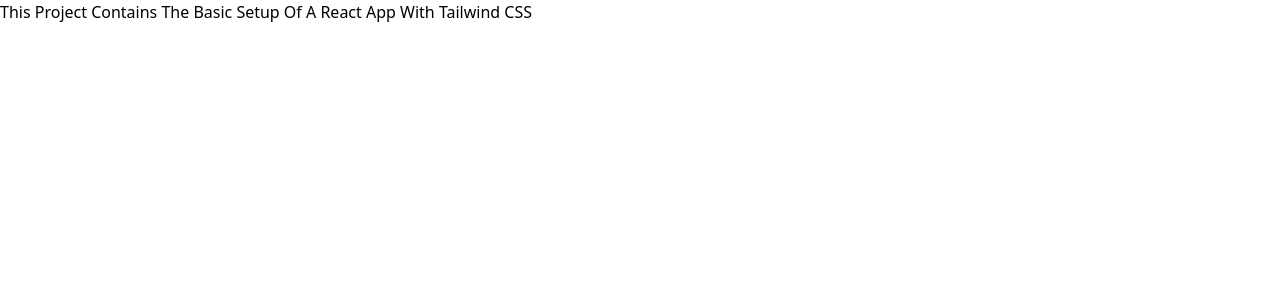
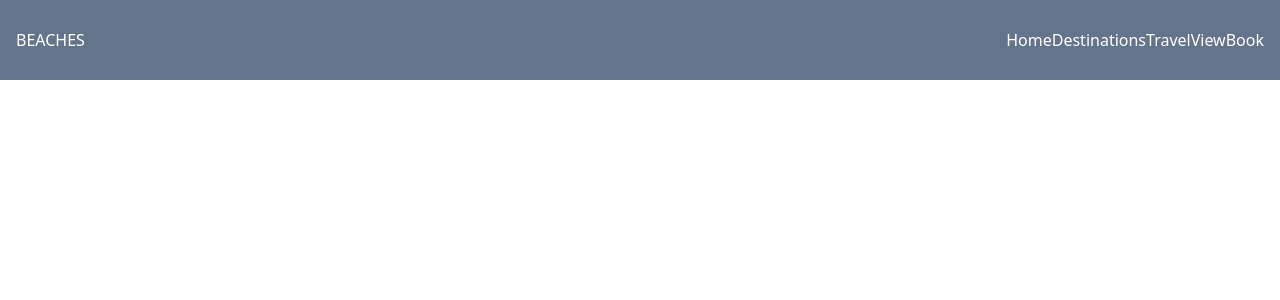
Before and after one commit to HossainRafi/Beaches, a React (Create React App) app: page / in a window 1280 px wide. Shown: the top 300 px of the page. Built offline with nearby package versions, Linux system fonts and the light colour scheme; the HTML template or start-up script is replaced by a standard one.

Commit message:
nav create

```diff
--- a/src/App.js
+++ b/src/App.js
@@ -1,9 +1,9 @@
+import Navbar from "./components/Navbar";
+
 function App() {
   return (
     <div>
-      <h1>
-        This Project Contains The Basic Setup Of A React App With Tailwind CSS
-      </h1>
+      <Navbar />
     </div>
   );
 }
--- a/src/components/Navbar.jsx
+++ b/src/components/Navbar.jsx
@@ -1,9 +1,24 @@
-import React from 'react'
+import React from "react";
 
 const Navbar = () => {
+
+
   return (
-    <div>Navbar</div>
-  )
-}
+    <div className="flex w-full justify-between items-center h-20 px-4 absolute z-10 text-white bg-slate-500">
+      <div>
+        <h1 >
+          BEACHES
+        </h1>
+      </div>
+      <ul className="hidden md:flex">
+        <li>Home</li>
+        <li>Destinations</li>
+        <li>Travel</li>
+        <li>View</li>
+        <li>Book</li>
+      </ul>
+    </div>
+  );
+};
 
-export default Navbar
+export default Navbar;
```
